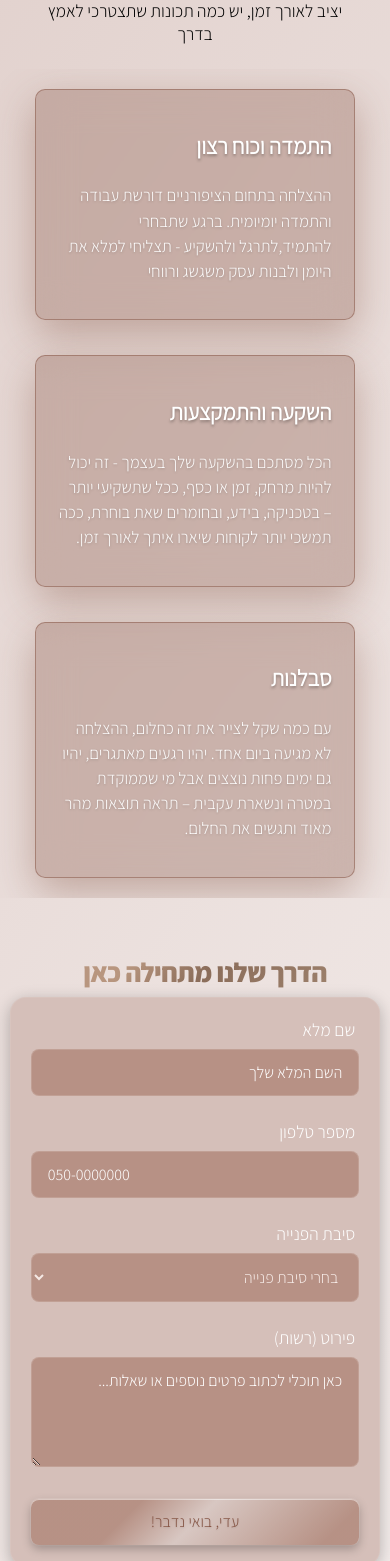
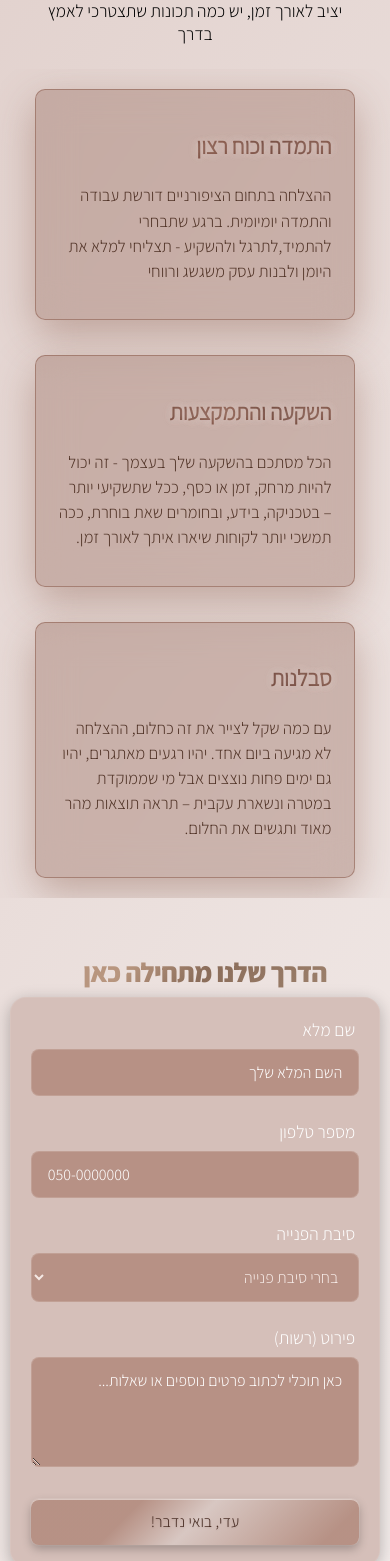
Before and after one commit to danielrozenblat1/adi-aharon, a React (Create React App) app: page / in a window 390 px wide. Shown: the part 1947-3508 px from the top of the page. Built offline with nearby package versions, Linux system fonts and the light colour scheme.

Commit message:
newPushhhh

```diff
--- a/src/components/CourseNav/NavBarNew.module.css
+++ b/src/components/CourseNav/NavBarNew.module.css
@@ -459,9 +459,9 @@
 
   /* אייקונים קטנים יותר במובייל */
   .socialIcon {
-    width: 30px;
-    height: 30px;
-    font-size: 0.8rem;
+    width: 40px;
+    height: 40px;
+    font-size: 1rem;
   }
 
   .socialIcons {
--- a/src/components/Four/Four.module.css
+++ b/src/components/Four/Four.module.css
@@ -173,16 +173,16 @@
   .content h2 {
     font-size: 1.4rem;
     margin-bottom: 0.8rem;
-    background: none !important;
-    color: #FFFFFF !important;
-    text-shadow: 0 2px 8px rgba(0, 0, 0, 0.3);
+
+
+
   }
 
   .content p {
     font-size: 0.95rem;
     line-height: 1.5;
     margin-bottom: 0.8rem;
-    color: rgba(255, 255, 255, 0.95) !important;
+
     text-shadow: 0 1px 4px rgba(0, 0, 0, 0.2);
   }
 }
@@ -246,17 +246,17 @@
   .content h2 {
     font-size: 1.4rem;
     margin-bottom: 0.8rem;
-    background: none !important;
-    color: #FFFFFF !important;
-    text-shadow: 0 2px 3px rgba(0, 0, 0, 0.3);
+
+
+
   }
 
   .content p {
     font-size: 1.05rem;
     line-height: 1.5;
     margin-bottom: 0.8rem;
-    color: rgba(255, 255, 255, 0.95) !important;
-    text-shadow: 0 1px 3px rgba(0, 0, 0, 0.2);
+
+
   }
 }
 
@@ -319,9 +319,9 @@
   .content h2 {
     font-size: 1.3rem;
     margin-bottom: 0.8rem;
-    background: none !important;
-    color: #FFFFFF !important;
-    text-shadow: 0 2px 8px rgba(0, 0, 0, 0.3);
+
+
+
   }
 
   .content p {
@@ -392,8 +392,8 @@
   .content h2 {
     font-size: 1.4rem;
     margin-bottom: 0.85rem;
-    background: none !important;
-    color: #FFFFFF !important;
+
+
 
   }
 
--- a/src/formScreen/FormScreen.js
+++ b/src/formScreen/FormScreen.js
@@ -165,7 +165,8 @@ const FormScreen = () => {
               <option value="קורס מתחילות">קורס מתחילות</option>
               <option value="קורס בניה בטיפסים הפוכים">קורס בניה בטיפסים הפוכים</option>
               <option value="השתלמות לאלרגיות">השתלמות לאלרגיות</option>
-              <option value="השתלמות העלאת רמה/ קיצור זמנים">השתלמות העלאת רמה/ קיצור זמנים</option>
+              <option value="השתלמות העלאת רמה/ קיצור זמנים">השתלמות העלאת רמה/קיצור זמנים</option>
+              <option value="קורס פרימיום">קורס פרימיום</option>
             </select>
             {errors.reason && <p className={styles.errorText}>{errors.reason}</p>}
           </div>
--- a/src/formScreen/FormScreen.module.css
+++ b/src/formScreen/FormScreen.module.css
@@ -127,7 +127,7 @@ background: #d5bfb9;
   border: none;
   border-radius: 0.5rem;
   background: linear-gradient(135deg, rgba(170, 126, 111, 0.7) 30%, #d8c7c2 50%, rgba(170, 126, 111, 0.7) 90%); /* גרדיאנט חדש מהבהיר לכהה יותר */
-  color: #865545; /* צבע טקסט כהה */
+  color: #482c23; /* צבע טקסט כהה */
   font-family: 'AssistantR', sans-serif;
   font-size: 1.1rem;
   font-weight: 500;
```
